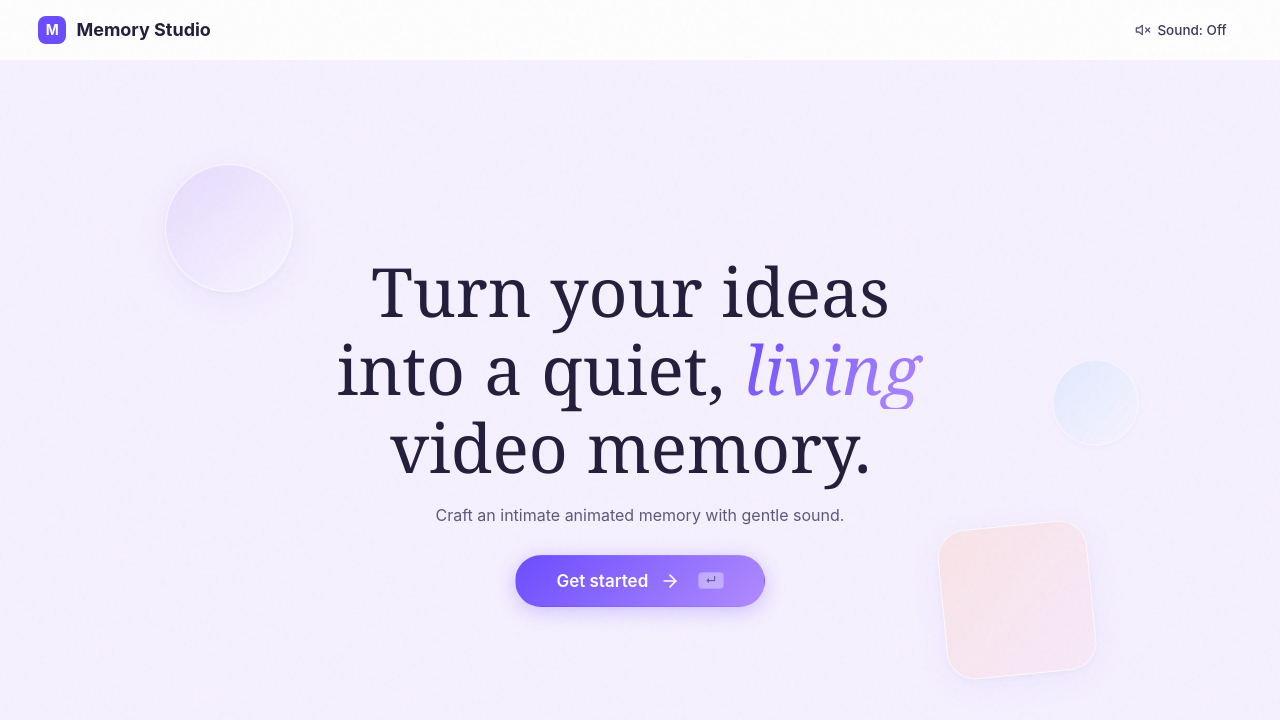
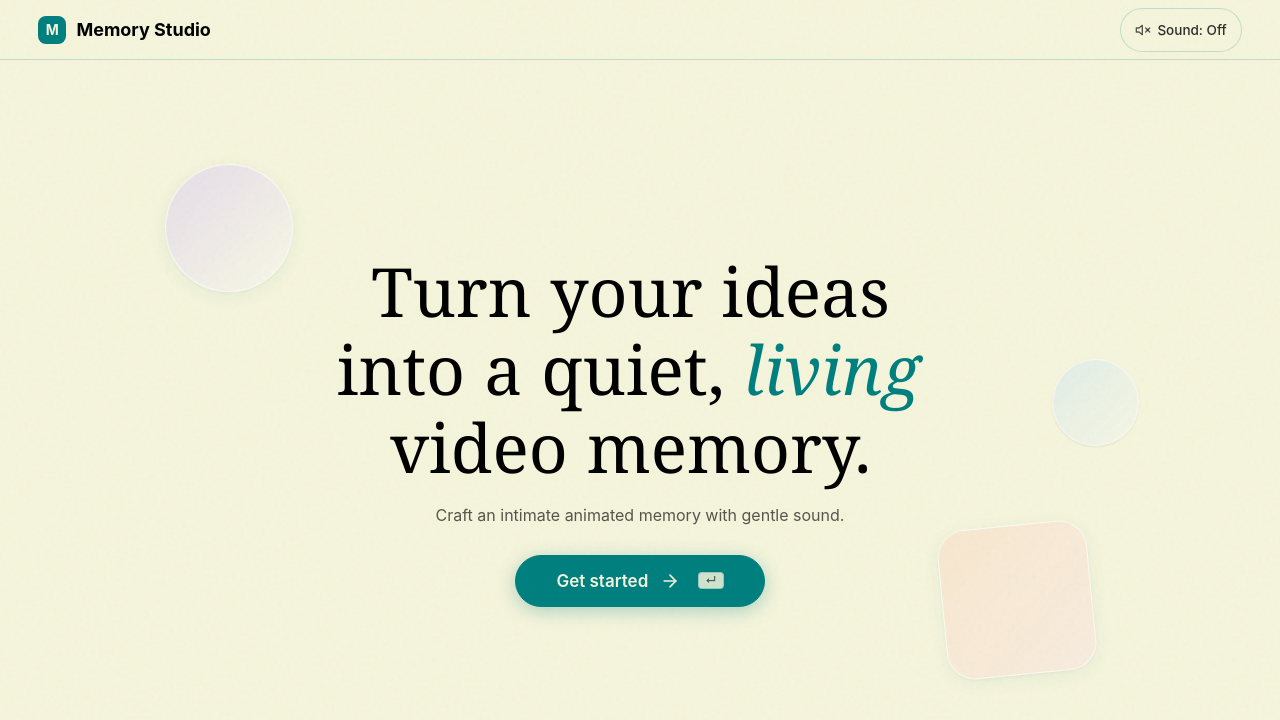
Before and after one commit to beenish-majeed/video-generate, a React (Vite) app in the folder frontend/: page / in a window 1280 px wide. Shown: the top 720 px of the page. Built offline with nearby package versions, Linux system fonts and the light colour scheme.

Commit message:
update(frontend): apply strict teal and beige color palette

```diff
--- a/frontend/src/components/PageTabs.tsx
+++ b/frontend/src/components/PageTabs.tsx
@@ -148,7 +148,7 @@ export const PageTabs: React.FC<PageTabsProps> = ({
                   style={{
                     width: '12px',
                     height: '2px',
-                    backgroundColor: 'rgba(108, 77, 255, 0.12)',
+                    backgroundColor: 'rgba(0, 128, 128, 0.2)',
                     borderRadius: '2px',
                     overflow: 'hidden',
                     flexShrink: 0,
@@ -193,7 +193,7 @@ export const PageTabs: React.FC<PageTabsProps> = ({
                     ? 'var(--bg-surface)'
                     : 'transparent',
                   color: isActive
-                    ? '#4f2ee8'
+                    ? 'var(--accent-primary)'
                     : isCompleted
                     ? 'var(--text-secondary)'
                     : 'var(--text-muted)',
@@ -219,7 +219,7 @@ export const PageTabs: React.FC<PageTabsProps> = ({
                       height: '15px',
                       borderRadius: '50%',
                       backgroundColor: 'var(--accent-primary)',
-                      color: '#fff',
+                      color: '#F5F5DC',
                     }}
                   >
                     <Check size={10} strokeWidth={3} />
--- a/frontend/src/components/ui/CursorGlow.tsx
+++ b/frontend/src/components/ui/CursorGlow.tsx
@@ -72,7 +72,7 @@ export const CursorGlow: React.FC = () => {
         pointerEvents: 'none',
         zIndex: 1, // Behind main content (z-index: 2) but above background
         background:
-          'radial-gradient(circle, rgba(205, 184, 255, 0.28) 0%, rgba(255, 201, 181, 0.16) 45%, rgba(185, 221, 255, 0.08) 65%, transparent 75%)',
+          'radial-gradient(circle, rgba(0, 128, 128, 0.16) 0%, rgba(0, 128, 128, 0.05) 50%, transparent 70%)',
         filter: 'blur(32px)',
         transform: 'translate3d(0, 0, 0)',
         willChange: 'transform',
--- a/frontend/src/index.css
+++ b/frontend/src/index.css
@@ -1,51 +1,64 @@
 /* Modern Clean Design System for Memory Studio */
 
 :root {
-  /* Dreamy Pastel Design Tokens */
-  --bg: #F6F1FF;
-  --blob-lavender: #CDB8FF;
-  --blob-peach: #FFC9B5;
-  --blob-sky: #B9DDFF;
-  --blob-pink: #FFD3E8;
+  /* Strict Palette Tokens: Teal (#008080) & Beige (#F5F5DC), Black (#000000) for text */
+  --teal-primary: #008080;
+  --teal-hover: #006666;
+  --teal-active: #004d4d;
+  --teal-subtle: rgba(0, 128, 128, 0.12);
+  --teal-border: rgba(0, 128, 128, 0.28);
+  --teal-glow: rgba(0, 128, 128, 0.35);
 
-  /* Glassmorphism & Surfaces */
-  --glass: rgba(255, 255, 255, 0.6);
-  --glass-fallback: rgba(255, 255, 255, 0.85);
-  --glass-border: rgba(255, 255, 255, 0.85);
-  --bg-surface: var(--glass);
-  --bg-subtle: rgba(255, 255, 255, 0.45);
-  --bg-muted: rgba(246, 241, 255, 0.5);
+  --beige-bg: #F5F5DC;
+  --beige-surface: #F5F5DC;
+  --beige-subtle: rgba(245, 245, 220, 0.85);
+  --beige-muted: rgba(245, 245, 220, 0.6);
+
+  /* Primary Canvas & Backgrounds */
+  --bg: var(--beige-bg);
+  --blob-lavender: var(--beige-bg);
+  --blob-peach: var(--beige-bg);
+  --blob-sky: var(--beige-bg);
+  --blob-pink: var(--beige-bg);
+
+  /* Surfaces */
+  --glass: var(--beige-surface);
+  --glass-fallback: var(--beige-surface);
+  --glass-border: var(--teal-border);
+  --bg-surface: var(--beige-surface);
+  --bg-subtle: var(--beige-subtle);
+  --bg-muted: var(--teal-subtle);
 
   /* Borders & Dividers */
-  --border-light: var(--glass-border);
-  --border-subtle: rgba(205, 184, 255, 0.35);
-  --border-focus: #6C4DFF;
+  --border-light: rgba(0, 128, 128, 0.2);
+  --border-subtle: rgba(0, 128, 128, 0.35);
+  --border-focus: var(--teal-primary);
 
-  /* Typography */
-  --text: #241F3A;
-  --text-primary: var(--text);
-  --text-secondary: #3D3759;
-  --text-muted: #5E587A;
+  /* Typography: Pure Black (#000000) for high-contrast accessibility on Beige */
+  --text: #000000;
+  --text-primary: #000000;
+  --text-secondary: rgba(0, 0, 0, 0.82);
+  --text-muted: rgba(0, 0, 0, 0.65);
 
-  /* Primary Accent & Gradients */
-  --accent: #6C4DFF;
-  --accent-2: #B28CFF;
-  --accent-gradient: linear-gradient(135deg, #6C4DFF 0%, #B28CFF 100%);
-  --accent-primary: var(--accent);
-  --accent-primary-hover: #5835F5;
-  --accent-primary-light: rgba(108, 77, 255, 0.08);
-  --accent-primary-border: rgba(178, 140, 255, 0.4);
+  /* Primary Accent & Solid States (No Rainbow Gradients) */
+  --accent: var(--teal-primary);
+  --accent-2: var(--teal-primary);
+  --accent-gradient: var(--teal-primary);
+  --accent-primary: var(--teal-primary);
+  --accent-primary-hover: var(--teal-hover);
+  --accent-primary-light: var(--teal-subtle);
+  --accent-primary-border: var(--teal-primary);
 
-  /* Status Accents in Soft Pastel Tones (WCAG AA Compliant) */
-  --accent-success: #1B6E44;
-  --accent-success-bg: #D1F4E0;
-  --accent-success-light: #E4F9ED;
-  --accent-danger: #B82846;
-  --accent-danger-bg: #FFE4E8;
-  --accent-danger-light: #FFDEE3;
-  --accent-warning: #8A5200;
-  --accent-warning-bg: #FFF0D4;
-  --accent-warning-light: #FFF8EB;
+  /* Status Accents: Strict High-Contrast */
+  --accent-success: var(--teal-primary);
+  --accent-success-bg: rgba(0, 128, 128, 0.12);
+  --accent-success-light: rgba(0, 128, 128, 0.06);
+  --accent-danger: #000000;
+  --accent-danger-bg: rgba(0, 0, 0, 0.08);
+  --accent-danger-light: rgba(0, 0, 0, 0.04);
+  --accent-warning: var(--teal-primary);
+  --accent-warning-bg: rgba(0, 128, 128, 0.12);
+  --accent-warning-light: rgba(0, 128, 128, 0.06);
 
   /* Typography Stacks (Self-Hosted / Local Native Stacks) */
   --font-serif: "Newsreader", "Playfair Display", "Cormorant Garamond", "Georgia", "Cambria", "Times New Roman", serif;
@@ -84,13 +97,13 @@
   --space-12: 48px;
   --space-16: 64px;
 
-  /* Lavender-Tinted Soft Shadows (Never Black) */
-  --shadow-sm: 0 2px 8px 0 rgba(108, 77, 255, 0.05), 0 1px 2px 0 rgba(36, 31, 58, 0.03);
-  --shadow-card: 0 8px 32px 0 rgba(108, 77, 255, 0.08), 0 2px 8px 0 rgba(36, 31, 58, 0.04);
-  --shadow-card-hover: 0 16px 40px 0 rgba(108, 77, 255, 0.14), 0 4px 12px 0 rgba(36, 31, 58, 0.06);
-  --shadow-glow: 0 0 24px 0 rgba(178, 140, 255, 0.35);
-  --shadow-glow-accent: 0 4px 20px 0 rgba(108, 77, 255, 0.3);
-  --shadow-dropdown: 0 12px 36px 0 rgba(108, 77, 255, 0.12), 0 4px 12px 0 rgba(36, 31, 58, 0.06);
+  /* Soft Teal-Tinted Shadows */
+  --shadow-sm: 0 1px 3px rgba(0, 0, 0, 0.08), 0 1px 2px rgba(0, 128, 128, 0.05);
+  --shadow-card: 0 4px 16px rgba(0, 128, 128, 0.08), 0 1px 3px rgba(0, 0, 0, 0.06);
+  --shadow-card-hover: 0 8px 24px rgba(0, 128, 128, 0.16), 0 2px 6px rgba(0, 0, 0, 0.08);
+  --shadow-glow: 0 0 20px rgba(0, 128, 128, 0.3);
+  --shadow-glow-accent: 0 4px 18px rgba(0, 128, 128, 0.3);
+  --shadow-dropdown: 0 10px 30px rgba(0, 128, 128, 0.15), 0 2px 8px rgba(0, 0, 0, 0.08);
 
   /* Easing & Durations (Slow, calm motion) */
   --ease-dreamy: cubic-bezier(0.16, 1, 0.3, 1);
@@ -173,11 +186,11 @@ img, svg, canvas, video {
   max-width: 100%;
 }
 
-/* Accessible Focus Rings with Dreamy Lavender Glow */
+/* Accessible Focus Rings with Teal Glow */
 :focus-visible {
   outline: 2px solid var(--accent) !important;
   outline-offset: 2px !important;
-  box-shadow: 0 0 0 4px rgba(108, 77, 255, 0.25) !important;
+  box-shadow: 0 0 0 4px rgba(0, 128, 128, 0.25) !important;
   transition: box-shadow 0.2s cubic-bezier(0.16, 1, 0.3, 1), outline-offset 0.15s ease;
 }
 
@@ -215,7 +228,7 @@ h3:focus, h3:focus-visible {
 .app-topbar {
   width: 100%;
   height: 60px;
-  background: rgba(255, 255, 255, 0.9);
+  background: rgba(245, 245, 220, 0.95);
   backdrop-filter: blur(10px);
   border-bottom: 1px solid var(--border-light);
   display: flex;
@@ -245,7 +258,7 @@ h3:focus, h3:focus-visible {
   height: 28px;
   border-radius: 8px;
   background: var(--accent-primary);
-  color: #ffffff;
+  color: #F5F5DC;
   display: flex;
   align-items: center;
   justify-content: center;
@@ -310,14 +323,14 @@ h3:focus, h3:focus-visible {
   }
 }
 
-/* Card Component: White, 16px radius, thin light border, soft shadow, solid only */
+/* Card Component: Strict Beige Surface with Teal Border & Soft Shadow */
 .card {
   background: var(--bg-surface);
   border: 1px solid var(--border-light);
   border-radius: var(--radius-card);
   box-shadow: var(--shadow-card);
   box-sizing: border-box;
-  transition: border-color 0.15s ease, box-shadow 0.15s ease;
+  transition: border-color 0.2s ease, box-shadow 0.2s ease, transform 0.2s cubic-bezier(0.16, 1, 0.3, 1);
 }
 
 .card:hover {
@@ -329,12 +342,12 @@ h3:focus, h3:focus-visible {
   background: var(--accent-primary-light) !important;
 }
 
-/* Buttons: Primary (accent gradient + glow), Secondary (glass), Ghost */
+/* Buttons: Primary (Teal #008080), Secondary (Beige + Teal border), Ghost */
 .btn-primary,
 .btn-terracotta {
-  background: var(--accent-gradient);
-  color: #ffffff;
-  border: 1px solid transparent;
+  background: var(--teal-primary);
+  color: #F5F5DC;
+  border: 1px solid var(--teal-primary);
   font-family: var(--font-sans);
   font-weight: 600;
   font-size: 15px;
@@ -342,7 +355,7 @@ h3:focus, h3:focus-visible {
   border-radius: var(--radius-pill);
   cursor: pointer;
   box-shadow: var(--shadow-glow-accent);
-  transition: transform 0.2s cubic-bezier(0.16, 1, 0.3, 1), box-shadow 0.2s cubic-bezier(0.16, 1, 0.3, 1), opacity 0.15s ease;
+  transition: transform 0.2s cubic-bezier(0.16, 1, 0.3, 1), box-shadow 0.2s cubic-bezier(0.16, 1, 0.3, 1), background-color 0.15s ease, opacity 0.15s ease;
   display: inline-flex;
   align-items: center;
   justify-content: center;
@@ -365,7 +378,7 @@ h3:focus, h3:focus-visible {
   background: linear-gradient(
     90deg,
     transparent 0%,
-    rgba(255, 255, 255, 0.4) 50%,
+    rgba(245, 245, 220, 0.35) 50%,
     transparent 100%
   );
   transform: skewX(-20deg);
@@ -381,12 +394,16 @@ h3:focus, h3:focus-visible {
 
 .btn-primary:hover:not(:disabled),
 .btn-terracotta:hover:not(:disabled) {
+  background: var(--teal-hover);
+  border-color: var(--teal-hover);
+  color: #F5F5DC;
   transform: translateY(-2px);
-  box-shadow: 0 6px 24px 0 rgba(108, 77, 255, 0.45);
+  box-shadow: 0 6px 20px 0 rgba(0, 128, 128, 0.4);
 }
 
 .btn-primary:active:not(:disabled),
 .btn-terracotta:active:not(:disabled) {
+  background: var(--teal-active);
   transform: translateY(0px) scale(0.98);
 }
 
@@ -399,11 +416,9 @@ h3:focus, h3:focus-visible {
 }
 
 .btn-secondary {
-  background: var(--glass);
-  backdrop-filter: blur(12px);
-  -webkit-backdrop-filter: blur(12px);
-  color: var(--accent);
-  border: 1px solid var(--accent-2);
+  background: var(--beige-surface);
+  color: var(--teal-primary);
+  border: 1px solid var(--teal-primary);
   font-family: var(--font-sans);
   font-weight: 600;
   font-size: 15px;
@@ -411,7 +426,7 @@ h3:focus, h3:focus-visible {
   border-radius: var(--radius-pill);
   cursor: pointer;
   box-shadow: var(--shadow-sm);
-  transition: transform 0.2s cubic-bezier(0.16, 1, 0.3, 1), background 0.2s ease, border-color 0.2s ease;
+  transition: transform 0.2s cubic-bezier(0.16, 1, 0.3, 1), background-color 0.2s ease, border-color 0.2s ease, color 0.2s ease;
   display: inline-flex;
   align-items: center;
   justify-content: center;
@@ -422,13 +437,15 @@ h3:focus, h3:focus-visible {
 }
 
 .btn-secondary:hover:not(:disabled) {
-  background: rgba(255, 255, 255, 0.85);
-  border-color: var(--accent);
+  background: rgba(0, 128, 128, 0.1);
+  border-color: var(--teal-hover);
+  color: var(--teal-hover);
   transform: translateY(-2px);
   box-shadow: var(--shadow-card);
 }
 
 .btn-secondary:active:not(:disabled) {
+  background: rgba(0, 128, 128, 0.18);
   transform: translateY(0px) scale(0.98);
 }
 
@@ -440,7 +457,7 @@ h3:focus, h3:focus-visible {
 
 .btn-ghost {
   background-color: transparent;
-  color: var(--text-secondary);
+  color: var(--text-primary);
   border: 1px solid transparent;
   font-family: var(--font-sans);
   font-weight: 500;
@@ -459,8 +476,8 @@ h3:focus, h3:focus-visible {
 }
 
 .btn-ghost:hover:not(:disabled) {
-  background-color: rgba(108, 77, 255, 0.08);
-  color: var(--text-primary);
+  background-color: var(--teal-subtle);
+  color: var(--teal-primary);
 }
 
 .btn-ghost:active:not(:disabled) {
@@ -491,11 +508,8 @@ h3:focus, h3:focus-visible {
 .heading-accent {
   font-style: italic;
   font-family: var(--font-serif);
-  background: var(--accent-gradient);
-  -webkit-background-clip: text;
-  -webkit-text-fill-color: transparent;
-  background-clip: text;
-  color: transparent;
+  color: var(--teal-primary);
+  -webkit-text-fill-color: var(--teal-primary);
   display: inline-block;
   padding-right: 0.06em;
 }
@@ -553,17 +567,15 @@ h3:focus, h3:focus-visible {
   border: 0;
 }
 
-/* Inputs, Textareas & Form Controls with Soft Focus Glow */
+/* Inputs, Textareas & Form Controls */
 input[type="text"],
 input[type="number"],
 input[type="password"],
 input[type="email"],
 textarea,
 select {
-  background: rgba(255, 255, 255, 0.7);
-  backdrop-filter: blur(12px);
-  -webkit-backdrop-filter: blur(12px);
-  border: 1px solid var(--border-subtle);
+  background: var(--beige-surface);
+  border: 1px solid var(--border-light);
   border-radius: var(--radius-md);
   color: var(--text-primary);
   font-family: var(--font-sans);
@@ -581,17 +593,16 @@ input[type="text"]:hover,
 input[type="number"]:hover,
 textarea:hover,
 select:hover {
-  border-color: rgba(108, 77, 255, 0.4);
-  background: rgba(255, 255, 255, 0.85);
+  border-color: var(--teal-border);
 }
 
 input[type="text"]:focus,
 input[type="number"]:focus,
 textarea:focus,
 select:focus {
-  border-color: var(--accent) !important;
-  background: #ffffff !important;
-  box-shadow: 0 0 0 4px rgba(108, 77, 255, 0.18), 0 2px 12px 0 rgba(108, 77, 255, 0.08) !important;
+  border-color: var(--teal-primary) !important;
+  background: var(--beige-surface) !important;
+  box-shadow: 0 0 0 4px rgba(0, 128, 128, 0.18), 0 2px 12px 0 rgba(0, 128, 128, 0.08) !important;
 }
 
 /* Button & interactive press feedback */
@@ -644,11 +655,9 @@ button:active:not(:disabled),
 /* Upload Dropzones Motion & Reactions */
 .upload-dropzone {
   position: relative;
-  border: 2px dashed rgba(108, 77, 255, 0.28);
+  border: 2px dashed var(--teal-border);
   border-radius: var(--radius-card);
-  background: rgba(255, 255, 255, 0.6);
-  backdrop-filter: blur(16px);
-  -webkit-backdrop-filter: blur(16px);
+  background: var(--beige-surface);
   transition: transform 0.25s cubic-bezier(0.16, 1, 0.3, 1),
               border-color 0.25s cubic-bezier(0.16, 1, 0.3, 1),
               box-shadow 0.25s cubic-bezier(0.16, 1, 0.3, 1),
@@ -657,26 +666,26 @@ button:active:not(:disabled),
 }
 
 .upload-dropzone:hover {
-  border-color: rgba(108, 77, 255, 0.5);
-  background: rgba(255, 255, 255, 0.75);
+  border-color: var(--teal-primary);
+  background: rgba(0, 128, 128, 0.04);
 }
 
 .upload-dropzone--active {
   transform: scale(1.01);
-  border-color: var(--accent) !important;
-  background: rgba(205, 184, 255, 0.15) !important;
-  box-shadow: 0 0 24px rgba(108, 77, 255, 0.25), 0 0 0 1px var(--accent) !important;
+  border-color: var(--teal-primary) !important;
+  background: rgba(0, 128, 128, 0.08) !important;
+  box-shadow: 0 0 24px rgba(0, 128, 128, 0.25), 0 0 0 1px var(--teal-primary) !important;
   animation: dropzonePulse 2s ease-in-out infinite alternate;
 }
 
 @keyframes dropzonePulse {
   0% {
-    border-color: var(--accent);
-    box-shadow: 0 0 20px rgba(108, 77, 255, 0.2), 0 0 0 1px var(--accent);
+    border-color: var(--teal-primary);
+    box-shadow: 0 0 20px rgba(0, 128, 128, 0.2), 0 0 0 1px var(--teal-primary);
   }
   100% {
-    border-color: var(--blob-pink);
-    box-shadow: 0 0 28px rgba(255, 138, 160, 0.3), 0 0 0 1px var(--blob-pink);
+    border-color: var(--teal-hover);
+    box-shadow: 0 0 28px rgba(0, 128, 128, 0.3), 0 0 0 1px var(--teal-hover);
   }
 }
 
@@ -701,20 +710,20 @@ button:active:not(:disabled),
   }
 }
 
-/* Dreamy upload progress bar */
+/* Upload Progress Bar */
 .progress-bar-container {
   width: 100%;
   height: 8px;
-  background-color: rgba(108, 77, 255, 0.08);
-  border-radius: var(--radius-full);
+  background-color: rgba(0, 128, 128, 0.12);
+  border-radius: var(--radius-pill);
   overflow: hidden;
-  box-shadow: inset 0 1px 2px rgba(45, 38, 74, 0.06);
+  box-shadow: inset 0 1px 2px rgba(0, 0, 0, 0.06);
 }
 
 .progress-bar-fill {
   height: 100%;
-  background: linear-gradient(90deg, var(--accent) 0%, var(--blob-peach) 100%);
-  border-radius: var(--radius-full);
+  background: var(--teal-primary);
+  border-radius: var(--radius-pill);
   transition: width 0.35s cubic-bezier(0.16, 1, 0.3, 1);
   will-change: width;
 }
@@ -722,23 +731,23 @@ button:active:not(:disabled),
 /* Voice Recording & Audio Visualizer */
 @keyframes recordPulse {
   0% {
-    box-shadow: 0 0 0 0 rgba(255, 77, 106, 0.45);
+    box-shadow: 0 0 0 0 rgba(0, 128, 128, 0.45);
     transform: scale(1);
   }
   50% {
-    box-shadow: 0 0 0 12px rgba(255, 77, 106, 0);
+    box-shadow: 0 0 0 12px rgba(0, 128, 128, 0);
     transform: scale(1.025);
   }
   100% {
-    box-shadow: 0 0 0 0 rgba(255, 77, 106, 0);
+    box-shadow: 0 0 0 0 rgba(0, 128, 128, 0);
     transform: scale(1);
   }
 }
 
 .record-btn-pulsing {
   animation: recordPulse 1.8s infinite ease-in-out;
-  background: linear-gradient(135deg, #ff4d6a 0%, #ff8aa0 100%) !important;
-  color: #ffffff !important;
+  background: var(--teal-primary) !important;
+  color: #F5F5DC !important;
   border: none !important;
 }
 
@@ -806,9 +815,9 @@ button:active:not(:disabled),
   border-radius: var(--radius-full);
   background: linear-gradient(
     90deg,
-    rgba(205, 184, 255, 0.22) 20%,
-    rgba(255, 201, 181, 0.5) 50%,
-    rgba(205, 184, 255, 0.22) 80%
+    rgba(0, 128, 128, 0.12) 20%,
+    rgba(0, 128, 128, 0.2) 50%,
+    rgba(0, 128, 128, 0.12) 80%
   );
   background-size: 200% 100%;
   animation: writingShimmer 2.4s infinite ease-in-out;
@@ -827,9 +836,9 @@ button:active:not(:disabled),
 .skeleton-shimmer {
   background: linear-gradient(
     90deg,
-    rgba(205, 184, 255, 0.2) 20%,
-    rgba(255, 201, 181, 0.45) 50%,
-    rgba(205, 184, 255, 0.2) 80%
+    rgba(0, 128, 128, 0.12) 20%,
+    rgba(0, 128, 128, 0.2) 50%,
+    rgba(0, 128, 128, 0.12) 80%
   );
   background-size: 200% 100%;
   animation: pastelSkeletonShimmer 2.2s infinite ease-in-out;
@@ -839,7 +848,7 @@ button:active:not(:disabled),
 .card-skeleton {
   padding: 16px;
   border-radius: var(--radius-card);
-  background: rgba(255, 255, 255, 0.65);
+  background: var(--beige-surface);
   backdrop-filter: blur(12px);
   -webkit-backdrop-filter: blur(12px);
   border: 1px solid var(--border-subtle);
@@ -878,9 +887,9 @@ button:active:not(:disabled),
 }
 
 .error-card-tint {
-  background: rgba(255, 243, 245, 0.85) !important;
-  border: 1px solid rgba(255, 138, 160, 0.45) !important;
-  box-shadow: 0 4px 16px rgba(255, 138, 160, 0.1) !important;
+  background: var(--beige-surface) !important;
+  border: 1px solid #000000 !important;
+  box-shadow: 0 4px 16px rgba(0, 0, 0, 0.08) !important;
 }
 
 /* Waiting Room Motion: Flowing Gradient Orb & Pulsing Stage Dots */
@@ -903,8 +912,8 @@ button:active:not(:disabled),
   width: 76px;
   height: 76px;
   border-radius: 50%;
-  background: radial-gradient(circle at 35% 35%, var(--blob-peach) 0%, var(--blob-pink) 35%, var(--accent) 75%, var(--blob-sky) 100%);
-  box-shadow: 0 0 32px rgba(108, 77, 255, 0.35), 0 0 54px rgba(255, 201, 181, 0.28);
+  background: var(--teal-primary);
+  box-shadow: 0 0 32px rgba(0, 128, 128, 0.35);
   animation: gradientOrbFlow 9s ease-in-out infinite;
   display: flex;
   align-items: center;
@@ -915,11 +924,11 @@ button:active:not(:disabled),
 @keyframes stageDotPulse {
   0%, 100% {
     transform: scale(1);
-    box-shadow: 0 0 0 0 rgba(108, 77, 255, 0.45);
+    box-shadow: 0 0 0 0 rgba(0, 128, 128, 0.45);
   }
   50% {
     transform: scale(1.18);
-    box-shadow: 0 0 0 6px rgba(108, 77, 255, 0);
+    box-shadow: 0 0 0 6px rgba(0, 128, 128, 0);
   }
 }
 
@@ -966,7 +975,7 @@ button:active:not(:disabled),
   background: linear-gradient(
     90deg,
     transparent 0%,
-    rgba(255, 255, 255, 0.4) 50%,
+    rgba(245, 245, 220, 0.5) 50%,
     transparent 100%
   );
   animation: premiereSweep 1.6s cubic-bezier(0.16, 1, 0.3, 1) forwards;
@@ -989,8 +998,8 @@ button:active:not(:disabled),
   font-weight: 600;
   padding: 1px 6px;
   border-radius: 4px;
-  background: rgba(255, 255, 255, 0.45);
-  border: 1px solid rgba(108, 77, 255, 0.2);
+  background: var(--beige-surface);
+  border: 1px solid rgba(0, 128, 128, 0.25);
   color: var(--text-muted);
   line-height: 1.2;
   margin-left: 6px;
@@ -1004,7 +1013,7 @@ button:hover .kbd-hint,
 button:focus-visible .kbd-hint {
   opacity: 1;
   color: var(--text-primary);
-  border-color: rgba(108, 77, 255, 0.4);
+  border-color: var(--teal-primary);
 }
 
 /* Performance & Small Screen Optimizations: Reduce blurs and particle counts on mobile/low-power */
```
